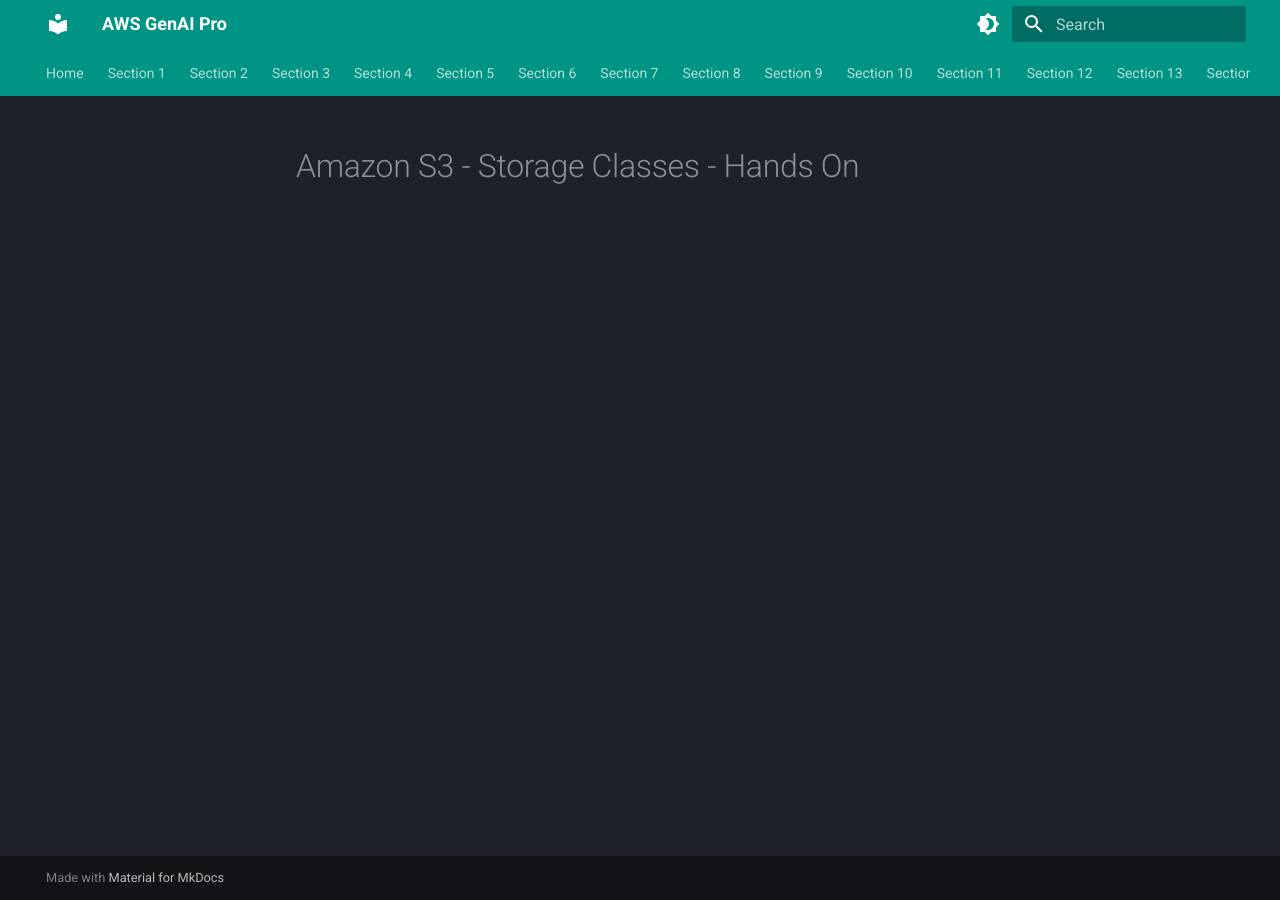
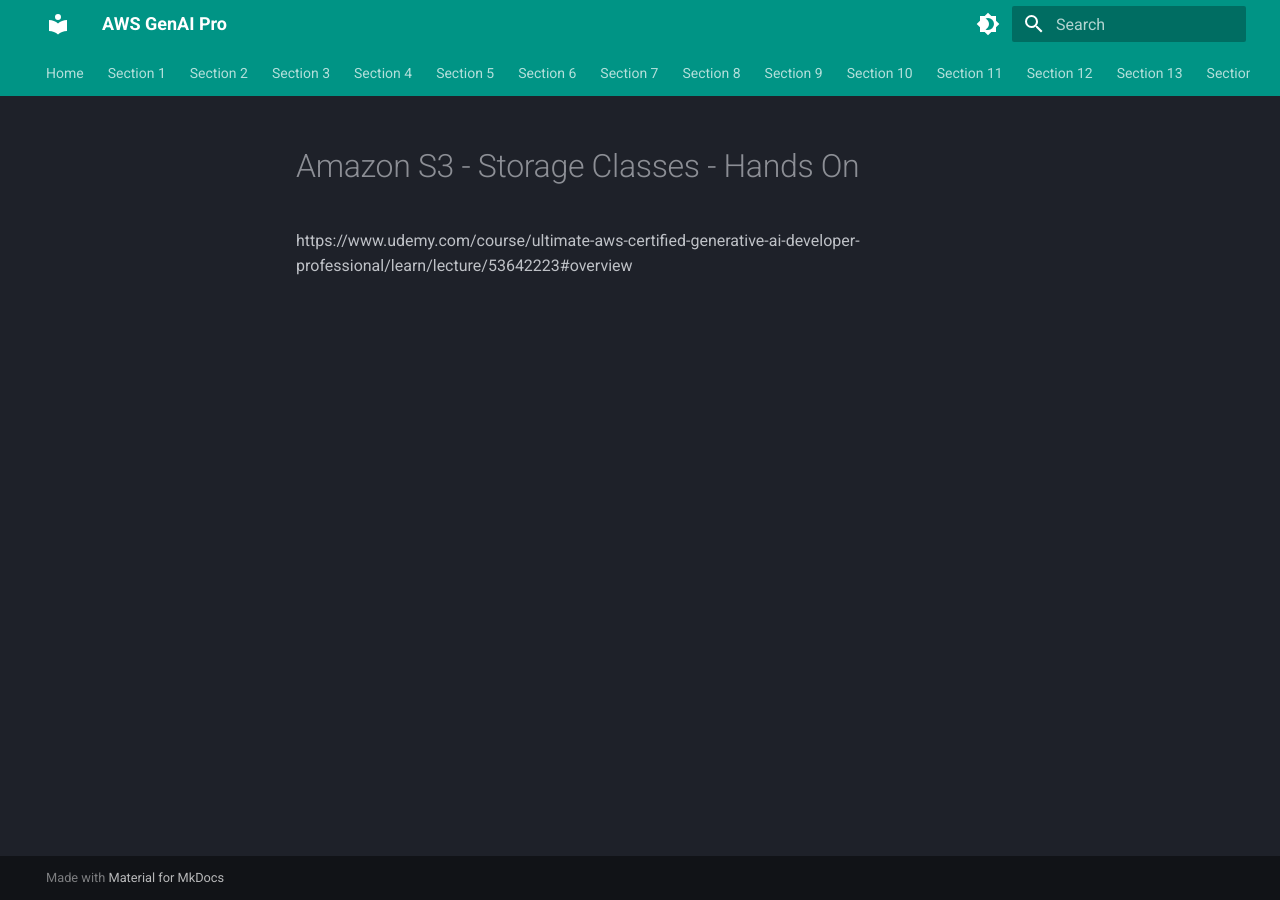
Before and after one commit to qgjones9/aws-genai-pro, an MkDocs documentation site: the page built from docs/section-2/45-amazon-s3-storage-classes-hands-on/index.md, in a window 1280 px wide. Built offline with MkDocs 1.6.1 and Material for MkDocs 9.7.7, drawn with Linux system fonts in a browser that asks for light colours; part of the change alters nothing that is shown.

Commit message:
s3 storage class hands on

```diff
--- a/docs/section-2/45-amazon-s3-storage-classes-hands-on/index.md
+++ b/docs/section-2/45-amazon-s3-storage-classes-hands-on/index.md
@@ -1 +1,3 @@
 # Amazon S3 - Storage Classes - Hands On
+
+https://www.udemy.com/course/ultimate-aws-certified-generative-ai-developer-professional/learn/lecture/53642223#overview
```
